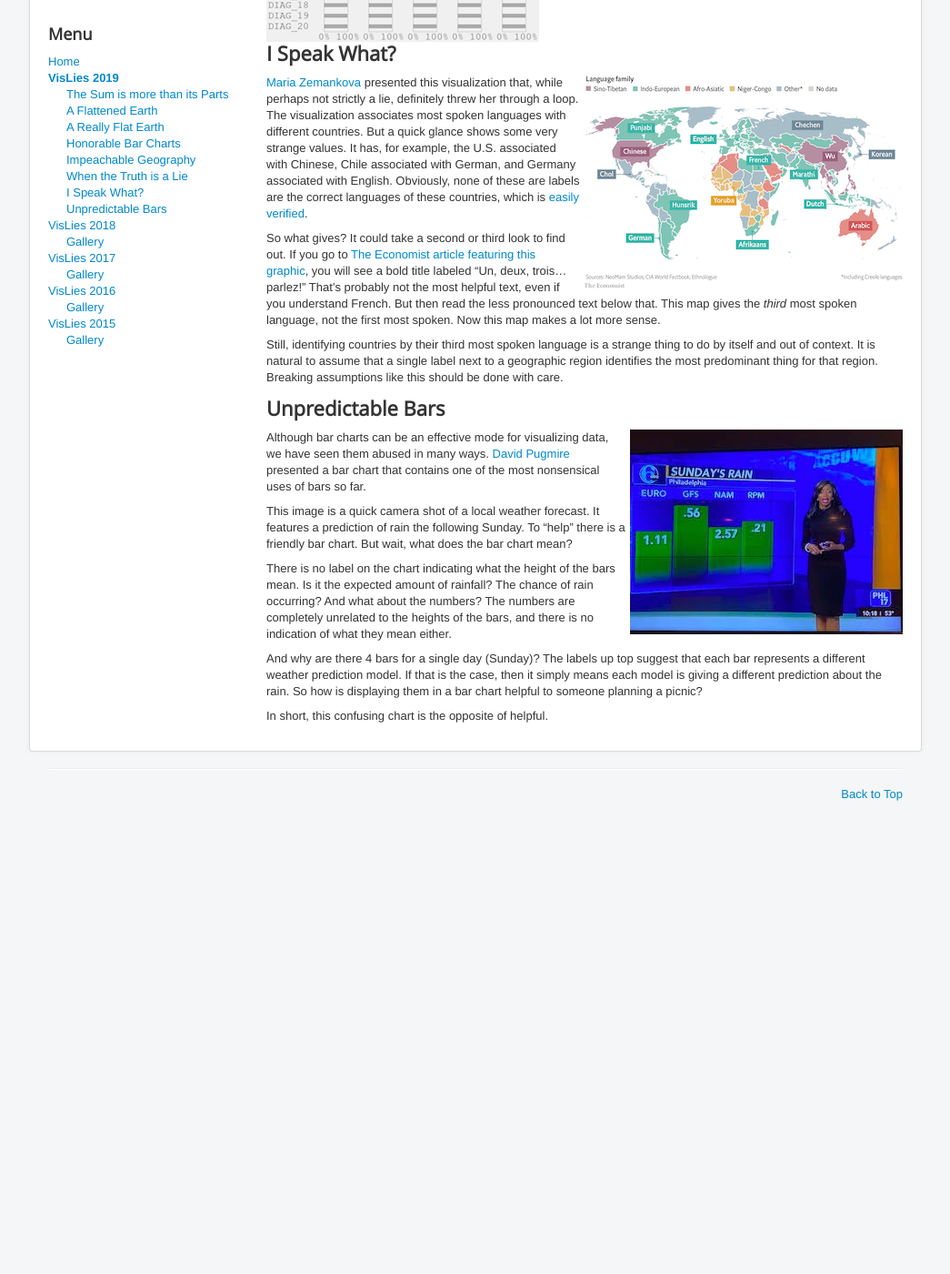
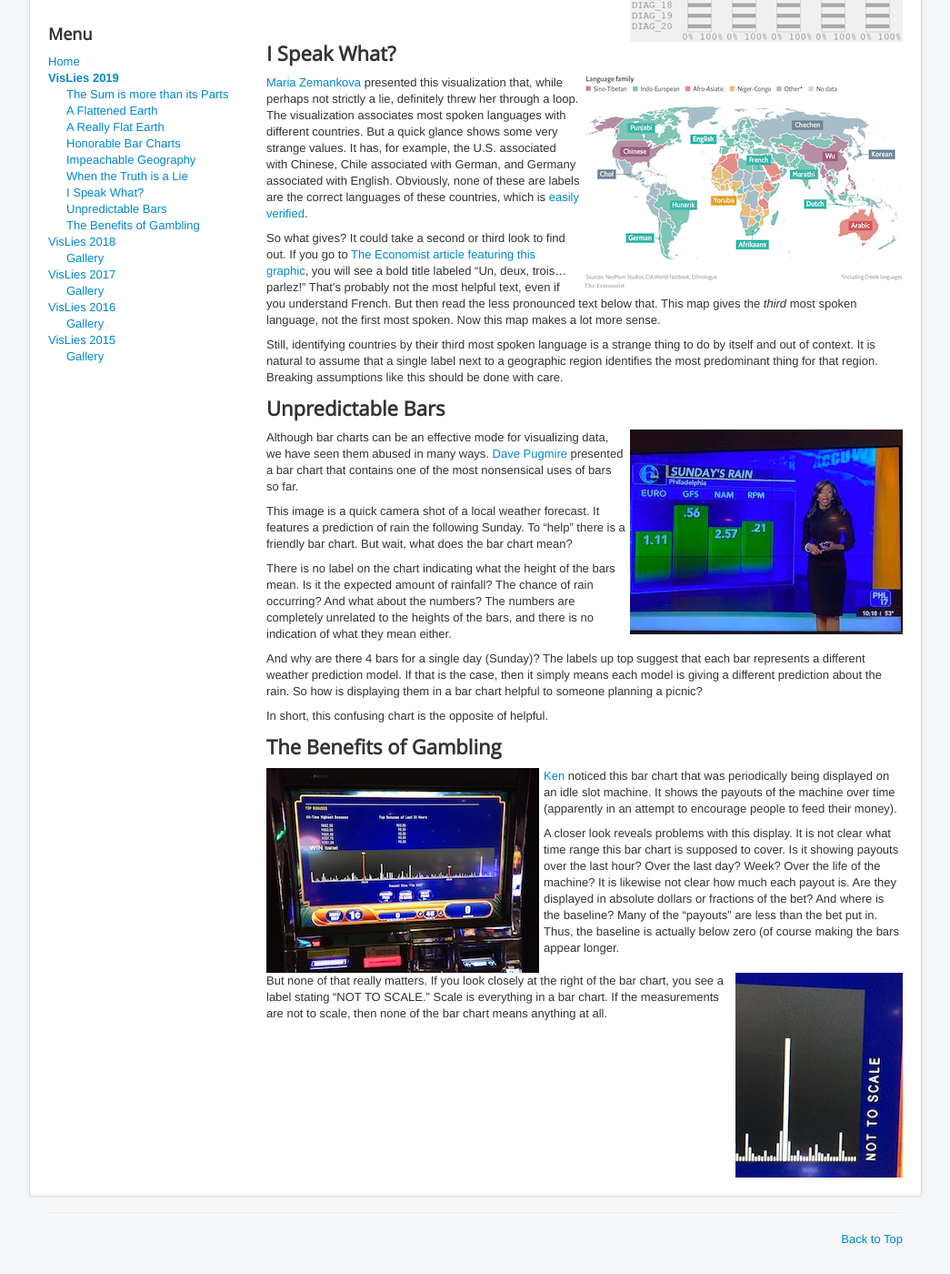
Before and after one commit to vislies/2019, a Jekyll site: the page built from gallery/index.md, in a window 1280 px wide and 1400 px high, scrolled down 5502 px. Shown: the whole window at 91% size, without its empty margins (117-1162 px from the left). Built offline with Jekyll 4.4.1, drawn with Linux system fonts in a browser that asks for light colours; our own code applies the rules of GitHub Pages for plain Markdown files; before the commit the page ends 6413 px from its top, so only the background shows below that.

Commit message:
Gambling stats

```diff
--- a/gallery/index.md
+++ b/gallery/index.md
@@ -17,6 +17,8 @@ gallery-nav:
     url: "#i-speak-what"
   - title: Unpredictable Bars
     url: "#unpredictable-bars"
+  - title: The Benefits of Gambling
+    url: "#the-benefits-of-gambling"
 ---
 
 # VisLies 2019 Gallery
@@ -350,7 +352,7 @@ In such a case, alerting the viewer to the fact that rare occurrences happen is
 In this case, the bar chart to the right is better.
 The right bar chart uses a discontinuous scaling to make the first and last values visible.
 
-<a href="https://drive.google.com/open?id=10drwfKf-GkFChMj-nxAX0Wy6aUCaZYoz" class="image-left">
+<a href="https://drive.google.com/open?id=10drwfKf-GkFChMj-nxAX0Wy6aUCaZYoz" class="image-right">
 ![Perceptual Discontinuity in Practice](perceptual-discontinuity-in-practice-thumbnail.png)
 </a>
 
@@ -401,7 +403,7 @@ Breaking assumptions like this should be done with care.
 </a>
 
 Although bar charts can be an effective mode for visualizing data, we have seen them abused in many ways.
-[David Pugmire] presented a bar chart that contains one of the most nonsensical uses of bars so far.
+[Dave Pugmire] presented a bar chart that contains one of the most nonsensical uses of bars so far.
 
 This image is a quick camera shot of a local weather forecast.
 It features a prediction of rain the following Sunday.
@@ -422,9 +424,42 @@ So how is displaying them in a bar chart helpful to someone planning a picnic?
 In short, this confusing chart is the opposite of helpful.
 
 
+## The Benefits of Gambling
+
+<a href="https://drive.google.com/open?id=1bDnMhIZorqfl9LUbByMXe8sxlj5xweZe" class="image-left">
+![Gambling Stats](gambling-stats-thumbnail.jpg)
+</a>
+
+[Ken][Ken Moreland] noticed this bar chart that was periodically being displayed on an idle slot machine.
+It shows the payouts of the machine over time (apparently in an attempt to encourage people to feed their money).
+
+A closer look reveals problems with this display.
+It is not clear what time range this bar chart is supposed to cover.
+Is it showing payouts over the last hour?
+Over the last day?
+Week?
+Over the life of the machine?
+It is likewise not clear how much each payout is.
+Are they displayed in absolute dollars or fractions of the bet?
+And where is the baseline?
+Many of the "payouts" are less than the bet put in.
+Thus, the baseline is actually below zero (of course making the bars appear longer.
+
+<div class="image-stop" />
+
+<a href="https://drive.google.com/open?id=1YsItTUMxa-O0Vv--zV7Bs0bf_1fV3Y8g" class="image-right">
+![Gambling Stats](gambling-stats-zoom-thumbnail.jpg)
+</a>
+
+But none of that really matters.
+If you look closely at the right of the bar chart, you see a label stating "NOT TO SCALE."
+Scale is everything in a bar chart.
+If the measurements are not to scale, then none of the bar chart means anything at all.
+
+
 [Ken Moreland]: http://kennethmoreland.com
 [Guan-de Wu]: http://www.gdwu.xyz/about/
 [David Borland]: https://renci.org/staff/david-borland/
 [Roy Ruddle]: http://www.comp.leeds.ac.uk/royr/
 [Maria Zemankova]: https://www.nsf.gov/staff/staff_bio.jsp?lan=mzemanko
-[David Pugmire]: https://users.nccs.gov/~pugmire/
+[Dave Pugmire]: https://users.nccs.gov/~pugmire/
```
Also changed, not shown: gallery/gambling-stats-thumbnail.jpg (added), gallery/gambling-stats-zoom-thumbnail.jpg (added).
